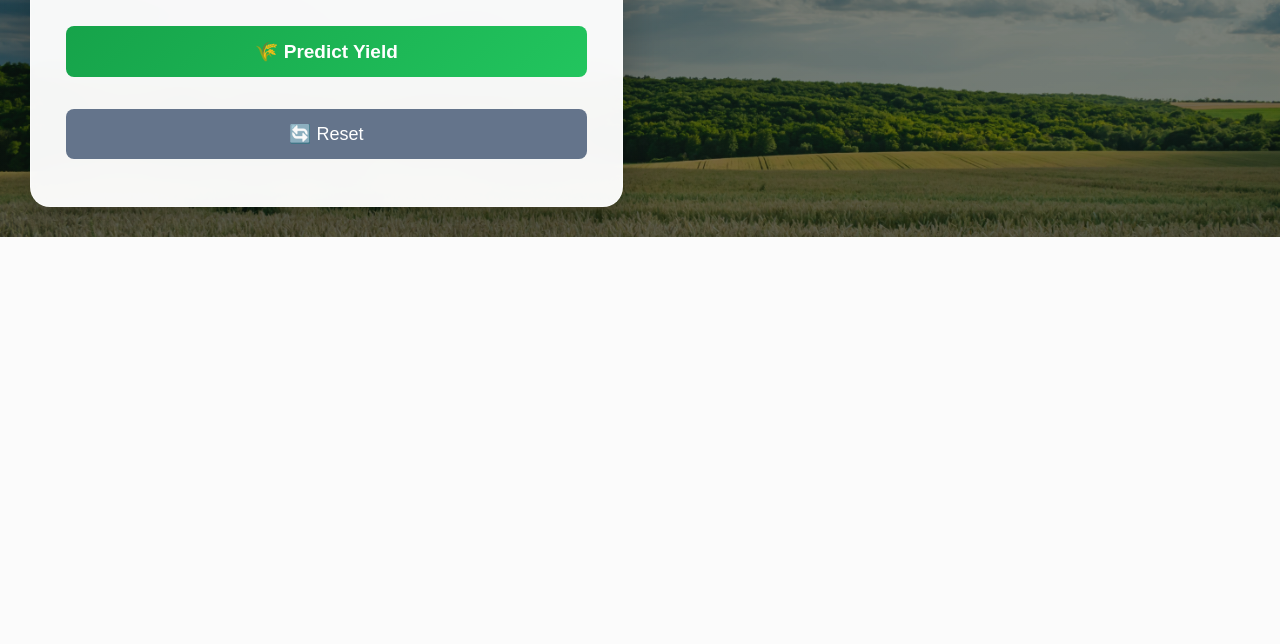
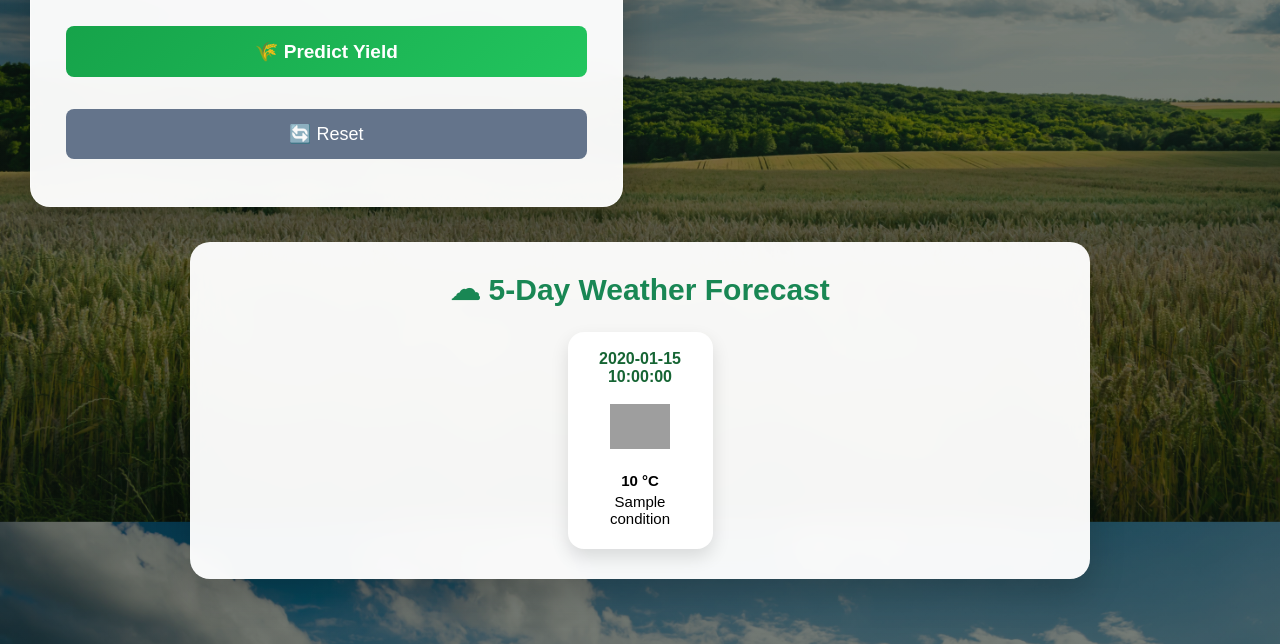
Before and after one commit to snehamahish45/Crop-Yield-Prediction, a Flask app: template app/templates/index.html in a window 1280 px wide. Shown: the part 1185-1829 px from the top of the page. Before the commit the page ends 1422 px from the top, so only its background shows below. Run offline with Flask 3, Linux system fonts and the light colour scheme; the template is opened without the code that fills it: most values are stand-ins (such as "Sample title", 1, 10 or a date in 2020); parts of the project's set-up code (start-up, migrations or seed data) failed here and were passed over; grey boxes are pictures that could not be loaded.

Commit message:
Initial commit - AI Crop Yield Prediction System

```diff
--- a/app/app.py
+++ b/app/app.py
@@ -3,7 +3,7 @@ import pandas as pd
 import joblib
 import os
 from flask import jsonify
-from .weather import get_weather
+from weather import get_weather, get_forecast
 
 app = Flask(__name__)
 
@@ -232,7 +232,22 @@ def predict():
     # =====================================================
     # Pesticide Recommendation
     # =====================================================
+    fertilizer = ""
+    crop = (crop_name or "").strip().lower()
+    if crop=="rice":
+        fertilizer="NPK 20:20:20"
 
+    elif crop=="wheat":
+        fertilizer="Urea + DAP"
+
+    elif crop=="potato":
+        fertilizer="Potash Rich Fertilizer"
+
+    elif crop=="maize":
+        fertilizer="Nitrogen Fertilizer"
+
+    else:
+        fertilizer="Balanced NPK"
     if pesticides < 50:
 
         recommendations.append(
@@ -250,61 +265,143 @@ def predict():
         recommendations.append(
             "🧪 High pesticide usage detected. Avoid unnecessary spraying and monitor crops carefully."
         )
+    disease=""
 
+    if crop=="rice":
+        disease="Blast Disease"
+
+    elif crop=="potato":
+        disease="Late Blight"
+
+    elif crop=="wheat":
+        disease="Rust"
+
+    elif crop=="maize":
+        disease="Stem Borer"
+
+    else:
+        disease="No major disease risk"
     # =====================================================
     # Crop Recommendation
     # =====================================================
 
-    crop = crop_name.lower()
+    crop = (crop_name or "").lower()
 
     if "rice" in crop:
-
         recommendations.append(
             "🌾 Rice: Maintain standing water during vegetative growth and monitor for blast disease."
         )
 
     elif "wheat" in crop:
-
         recommendations.append(
             "🌾 Wheat: Apply nitrogen in split doses and inspect regularly for rust disease."
         )
 
     elif "maize" in crop:
-
         recommendations.append(
             "🌽 Maize: Ensure sufficient nitrogen during early growth and monitor stem borer."
         )
 
     elif "potato" in crop:
-
         recommendations.append(
             "🥔 Potato: Monitor for late blight and avoid excessive irrigation."
         )
 
     elif "soybean" in crop:
-
         recommendations.append(
             "🫘 Soybean: Maintain proper drainage and monitor for leaf spot diseases."
         )
 
     elif "cassava" in crop:
-
         recommendations.append(
             "🌿 Cassava: Use disease-free planting material and avoid waterlogged soil."
         )
 
+
+    # =====================================================
+    # Recommended Crop
+    # =====================================================
+
+    recommended_crop = crop_name
+
+    if rainfall > 1800 and temperature > 25:
+        recommended_crop = "Rice"
+
+    elif rainfall < 900 and 18 <= temperature <= 28:
+        recommended_crop = "Wheat"
+
+    elif temperature > 28:
+        recommended_crop = "Maize"
+
+    elif rainfall < 700:
+        recommended_crop = "Millet"
+
+    # =====================================================
+    # Fertilizer Recommendation
+    # =====================================================
+
+    if "rice" in crop:
+        fertilizer = "NPK 20-10-10 + Urea"
+
+    elif "wheat" in crop:
+        fertilizer = "DAP + Urea"
+
+    elif "maize" in crop:
+        fertilizer = "Nitrogen Rich Fertilizer"
+
+    elif "potato" in crop:
+        fertilizer = "Potash + NPK"
+
+    else:
+        fertilizer = "Balanced NPK Fertilizer"
+
+    # =====================================================
+    # Disease Alert
+    # =====================================================
+
+    if temperature > 30 and rainfall > 1500:
+        disease = "⚠ High chance of fungal diseases."
+
+    elif temperature < 15:
+        disease = "⚠ Cold stress may reduce crop growth."
+
+    else:
+        disease = "✅ No major disease risk detected."
     # =====================================================
     # Convert recommendations into HTML
     # =====================================================
 
     advice = recommendations
 
+    weather = get_weather(city)
+    forecast = get_forecast(city)
+
+    # ----------------------------
+    # Yield Trend Data
+    # ----------------------------
+
+    years_chart = [
+        year - 4,
+        year - 3,
+        year - 2,
+        year - 1,
+        year,
+        "Prediction"
+    ]
+
+    yield_chart = [
+        round(prediction_tonnes * 0.70,2),
+        round(prediction_tonnes * 0.80,2),
+        round(prediction_tonnes * 0.90,2),
+        round(prediction_tonnes * 1.00,2),
+        round(prediction_tonnes * 1.10,2),
+        round(prediction_tonnes,2)
+    ]
     # =====================================================
     # Render
     # =====================================================
 
     return render_template(
-
         "index.html",
 
         areas=areas,
@@ -320,17 +417,21 @@ def predict():
 
         prediction=True,
 
-        prediction_hg=round(prediction_hg, 2),
-        prediction_tonnes=round(prediction_tonnes, 2),
+        weather=weather,
+        forecast=forecast,
+
+        prediction_hg=round(prediction_hg,2),
+        prediction_tonnes=round(prediction_tonnes,2),
 
         confidence=confidence,
-
         level=level,
-
         advice=advice,
 
-        model_name=type(model).__name__
+        model_name=type(model).__name__,
 
+        recommended_crop=recommended_crop,
+        fertilizer=fertilizer,
+        disease=disease
     )
 
 
--- a/app/static/style.css
+++ b/app/static/style.css
@@ -865,11 +866,238 @@ box-shadow:0 3px 10px rgba(0,0,0,.06);
 
 .section-heading{
     text-align:center;
-    font-size:32px;
+    font-size:22px;
     font-weight:700;
     color:#166534;
-    margin:30px 0 18px;
+    margin:18px 0 12px;
 }
 .model-heading{
-    margin-top:40px;
+    margin-top:22px;
 }
+
+.chart-box{
+
+margin-top:25px;
+
+padding:20px;
+
+background:white;
+
+border-radius:15px;
+
+box-shadow:0 5px 15px rgba(0,0,0,.1);
+
+}
+
+.prediction-card{
+
+background:linear-gradient(135deg,#d4fc79,#96e6a1);
+
+padding:30px;
+
+border-radius:20px;
+
+box-shadow:0 10px 30px rgba(0,0,0,.2);
+
+text-align:center;
+
+}
+
+.info-card{
+
+background:white;
+
+padding:18px;
+
+border-radius:15px;
+
+margin-top:18px;
+
+box-shadow:0 5px 15px rgba(0,0,0,.12);
+
+transition:.3s;
+
+}
+
+.info-card:hover{
+
+transform:translateY(-5px);
+
+}
+
+/*=============================
+  Forecast Container
+==============================*/
+
+.forecast-container{
+
+    width:90%;
+    max-width:900px;
+
+    margin:35px auto;
+
+    padding:30px;
+
+    background:rgba(255,255,255,.96);
+
+    backdrop-filter:blur(15px);
+
+    border-radius:20px;
+
+    box-shadow:0 15px 35px rgba(0,0,0,.18);
+
+    text-align:center;
+
+}
+
+.forecast-container h2{
+
+    color:#198754;
+
+    font-size:30px;
+
+    margin-bottom:25px;
+
+}
+
+.forecast-list{
+
+    display:flex;
+
+    justify-content:center;
+
+    gap:18px;
+
+    flex-wrap:wrap;
+
+}
+
+.forecast-card{
+
+    width:145px;
+
+    background:white;
+
+    border-radius:16px;
+
+    padding:18px;
+
+    box-shadow:0 8px 18px rgba(0,0,0,.12);
+
+    transition:.3s;
+
+}
+
+.forecast-card:hover{
+
+    transform:translateY(-8px);
+
+}
+
+.forecast-card img{
+
+    width:60px;
+
+}
+
+.forecast-card h4{
+
+    margin-bottom:10px;
+
+    color:#166534;
+
+}
+
+.forecast-card p{
+
+    margin:4px 0;
+
+    font-size:15px;
+
+}
+
+.chart-description{
+    margin-top:12px;
+    padding:12px 16px;
+    background:#f8fff9;
+    border-left:5px solid #2e8b57;
+    border-radius:10px;
+    font-size:14px;
+    color:#444;
+    line-height:1.7;
+    box-shadow:0 2px 8px rgba(0,0,0,.08);
+}
+
+.chart-description strong{
+    color:#1b7d36;
+}
+
+/* ==========================
+   Yield Trend Card
+========================== */
+
+.yield-trend-box{
+
+    width:90%;
+    max-width:850px;
+
+    margin:35px auto;
+
+    background:white;
+
+    border-radius:20px;
+
+    padding:30px;
+
+    box-shadow:0 10px 30px rgba(0,0,0,.15);
+
+    text-align:center;
+
+}
+
+.yield-trend-box h2{
+
+    color:#198754;
+
+    margin-bottom:20px;
+
+    font-size:30px;
+
+}
+
+#yieldChart{
+
+    width:100% !important;
+
+    height:360px !important;
+
+}
+
+.trend-note{
+
+    margin-top:25px;
+
+    padding:18px;
+
+    background:#f8fff8;
+
+    border-left:6px solid #28a745;
+
+    border-radius:10px;
+
+    text-align:left;
+
+    line-height:1.8;
+
+    font-size:16px;
+
+}
+
+.forecast-icon{
+
+    width:60px;
+    height:60px;
+    object-fit:contain;
+    margin-bottom:8px;
+
+}
--- a/app/templates/index.html
+++ b/app/templates/index.html
@@ -11,7 +11,7 @@
 
     <link rel="stylesheet"
           href="{{ url_for('static', filename='style.css') }}">
-
+    <script src="https://cdn.jsdelivr.net/npm/chart.js"></script>
 </head>
 
 <body>
@@ -67,14 +67,12 @@
 
                 <label>🌱 Crop</label>
 
-                <select name="item">
+                <select name="item" required>
 
                     {% for item in items %}
 
                     <option value="{{ item }}"
-                    {% if selected_item==item %}
-                    selected
-                    {% endif %}>
+                        {% if selected_item==item %}selected{% endif %}>
 
                         {{ item }}
 
@@ -400,7 +398,30 @@
                 </p>
 
             </div>
+            <hr>
 
+                        <div class="info-card">
+                <h3>🌾 Recommended Crop</h3>
+
+                <p>{{recommended_crop}}</p>
+
+            </div>
+
+            <div class="info-card">
+
+            <h3>🧪 Fertilizer Recommendation</h3>
+
+            <p>{{fertilizer}}</p>
+
+            </div>
+
+            <div class="info-card">
+
+            <h3>🦠 Disease Alert</h3>
+
+            <p>{{disease}}</p>
+
+            </div>
             {% else %}
 
             <div class="welcome">
@@ -421,7 +442,64 @@
         </div>
 
     </div>
+        {% if prediction %}
 
+    <div class="yield-trend-box">
+
+        <h2>📈 Yield Trend Analysis</h2>
+
+        <div class="chart-box">
+            <canvas id="yieldChart"></canvas>
+        </div>
+
+        <div class="trend-note">
+
+            <h4>Prediction Summary</h4>
+
+            <p>
+                The graph compares historical crop yield values with the AI-predicted
+                yield for the selected crop and environmental conditions. It helps farmers understand
+                whether productivity is improving or declining and supports better agricultural planning.
+            </p>
+
+        </div>
+
+    </div>
+
+{% endif %}
+
+    {% if forecast %}
+
+    <div class="forecast-container">
+
+        <h2>☁ 5-Day Weather Forecast</h2>
+
+        <div class="forecast-list">
+
+            {% for day in forecast %}
+
+            <div class="forecast-card">
+
+                <h4>{{ day.date }}</h4>
+
+                <img
+                    src="https://openweathermap.org/img/wn/{{ day.icon }}@2x.png"
+                    alt="{{ day.condition }}"
+                    class="forecast-icon">
+
+                <p><strong>{{ day.temp }} °C</strong></p>
+
+                <p>{{ day.condition }}</p>
+
+            </div>
+
+            {% endfor %}
+
+        </div>
+
+    </div>
+
+    {% endif %}
     <!-- ========================================= -->
     <!-- SMART RECOMMENDATION BOX -->
     <!-- ========================================= -->
@@ -511,6 +589,60 @@ function getWeather() {
 
 </script>
 
+<script src="https://cdn.jsdelivr.net/npm/chart.js"></script>
+
+<script>
+
+const ctx=document.getElementById('yieldChart');
+
+if(ctx){
+
+new Chart(ctx,{
+
+type:'line',
+
+data:{
+
+labels:[
+'2021',
+'2022',
+'2023',
+'2024',
+'2025',
+'Prediction'
+],
+
+datasets:[{
+
+label:'Yield',
+
+data:[
+7.5,
+8.4,
+9.0,
+10.2,
+11.1,
+{{ prediction_tonnes if prediction else 0 }}
+],
+
+borderColor:'green',
+
+backgroundColor:'rgba(34,197,94,.2)',
+
+fill:true,
+
+tension:.4
+
+}]
+
+}
+
+});
+
+}
+
+</script>
+
 </body>
 
 </html>
```
Also changed, not shown: other parts of app/static/style.css (+21 -20 lines), app/weather.py (+29 -9 lines).
